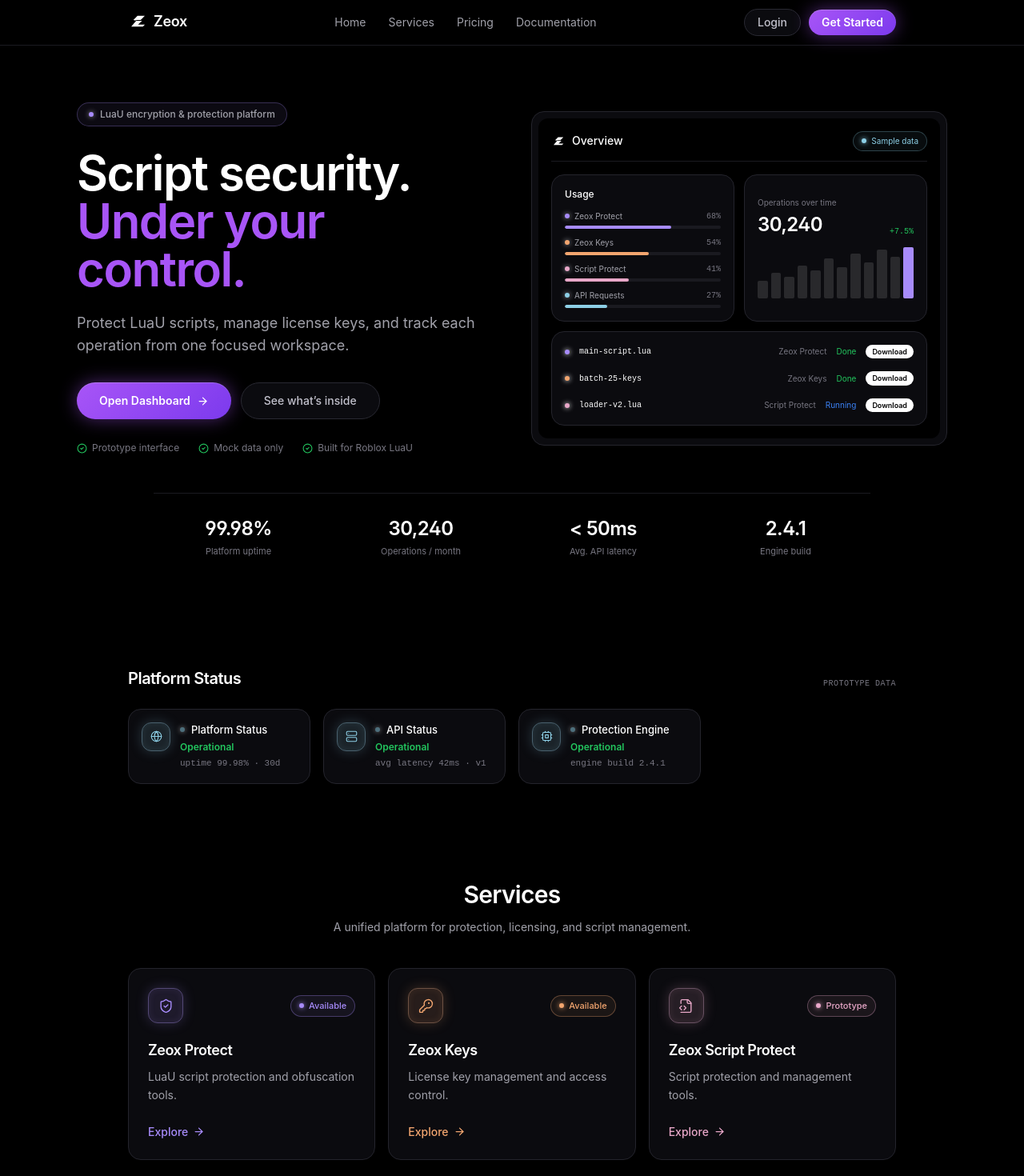
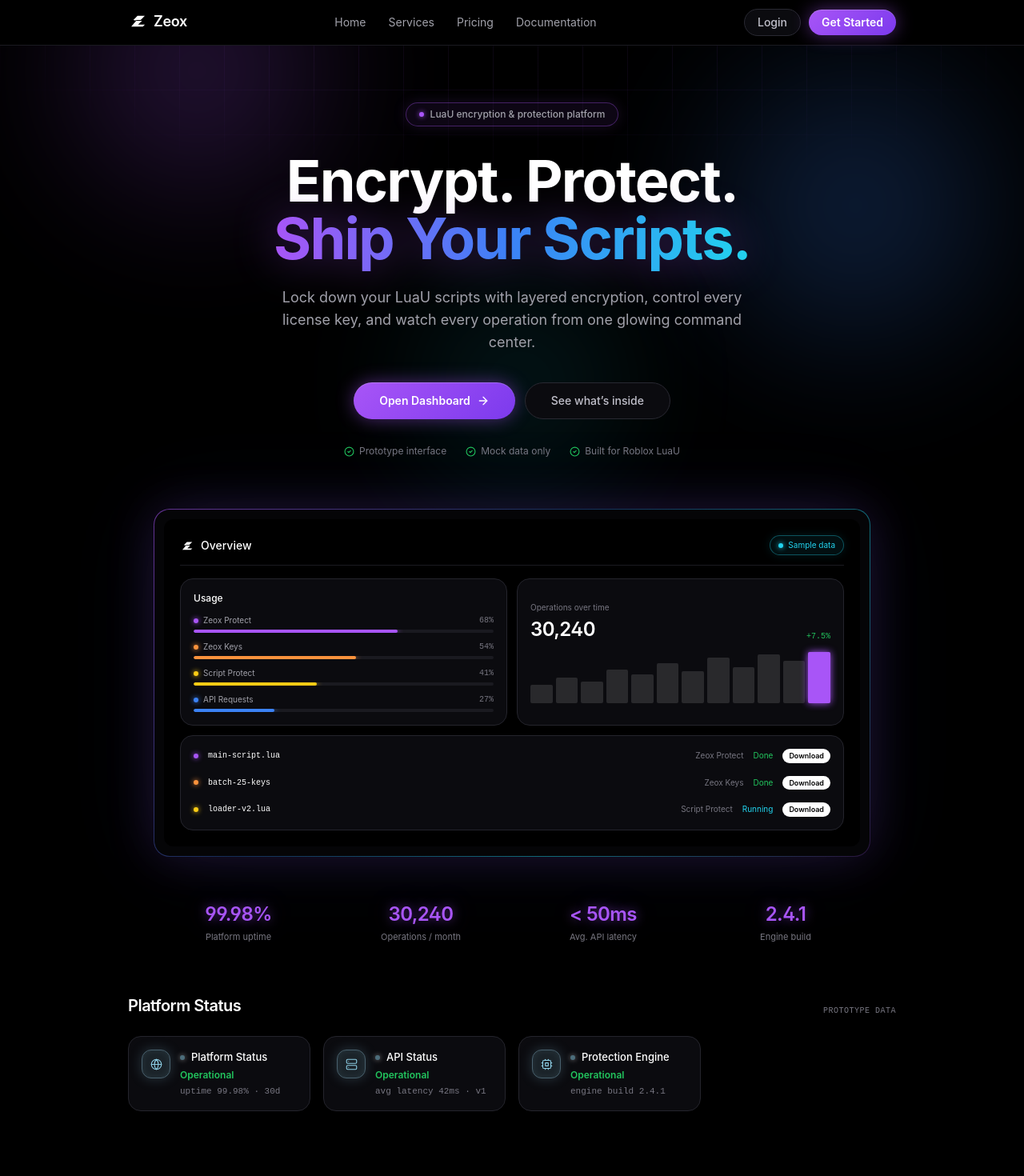
Before and after one commit to z-7z/Zeox, a React (Vite) app: page /#/ in a window 1280 px wide. Shown: the top 1470 px of the page at 80% size. Built offline with nearby package versions, Linux system fonts and the light colour scheme.

Commit message:
Rebuild landing: centered glowing hero, orbs + grid, gradient glow frame, neon accents

```diff
--- a/src/pages/Landing.tsx
+++ b/src/pages/Landing.tsx
@@ -18,11 +18,12 @@ import { ZeoxLogo } from '../components/ZeoxLogo';
 import { services, platformStatus } from '../data/mock';
 import { StatusCard } from '../components/StatusCard';
 
-const P = '#A78BFA';
-const G = '#F2A56F';
-const Y = '#E8A7C8';
-const BL = '#8DCFE6';
-const C = '#C4B5FD';
+const P = '#A855F7';
+const BL = '#3B82F6';
+const C = '#22D3EE';
+const G = '#22C55E';
+const Y = '#FACC15';
+const O = '#FB923C';
 
 const trustStats = [
   { value: '99.98%', label: 'Platform uptime' },
@@ -42,36 +43,36 @@ const whyItems = [
     icon: KeyRound,
     title: 'Total key control',
     description: 'Issue, scope, expire, and revoke license keys in seconds from one control surface.',
-    color: G,
+    color: O,
   },
   {
     icon: Gauge,
     title: 'Zero-lag pipeline',
-    description: 'A protection pipeline optimized for speed — secure your scripts without slowing down.',
+    description: 'A protection pipeline optimized for speed. Secure your scripts without slowing down.',
     color: C,
   },
 ];
 
 const features = [
   { icon: ShieldCheck, title: 'Script Protection', description: 'Multi-layer defenses for LuaU scripts.', color: P },
-  { icon: KeyRound, title: 'License System', description: 'Full lifecycle management for keys.', color: G },
+  { icon: KeyRound, title: 'License System', description: 'Full lifecycle management for keys.', color: O },
   { icon: Terminal, title: 'Developer Tools', description: 'A growing toolkit for daily work.', color: BL },
   { icon: LayoutDashboard, title: 'Unified Dashboard', description: 'Every service in one workspace.', color: Y },
   { icon: ActivityIcon, title: 'Live Activity', description: 'Operations and usage in real time.', color: C },
-  { icon: Zap, title: 'Fast Engine', description: 'Low-latency protection pipeline.', color: '#F2A56F' },
+  { icon: Zap, title: 'Fast Engine', description: 'Low-latency protection pipeline.', color: G },
 ];
 
 const heroBars = [35, 50, 42, 65, 55, 78, 62, 88, 70, 95, 82, 100];
 const heroUsage = [
   { label: 'Zeox Protect', pct: 68, color: P },
-  { label: 'Zeox Keys', pct: 54, color: G },
+  { label: 'Zeox Keys', pct: 54, color: O },
   { label: 'Script Protect', pct: 41, color: Y },
   { label: 'API Requests', pct: 27, color: BL },
 ];
 
 const previewRows = [
   { name: 'main-script.lua', service: 'Zeox Protect', status: 'Done', color: P },
-  { name: 'batch-25-keys', service: 'Zeox Keys', status: 'Done', color: G },
+  { name: 'batch-25-keys', service: 'Zeox Keys', status: 'Done', color: O },
   { name: 'loader-v2.lua', service: 'Script Protect', status: 'Running', color: Y },
 ];
 
@@ -82,45 +83,51 @@ export function Landing() {
     <div id="home" className="page-enter relative min-h-screen overflow-hidden bg-page">
       <NavigationBar />
 
-      {/* Hero */}
-      <section className="relative pt-24 pb-16 lg:pt-32 lg:pb-20">
-        <div className="mx-auto max-w-6xl px-5 lg:px-8">
-          <div className="grid items-center gap-12 lg:grid-cols-2">
-          <div className="fade-up max-w-xl text-center lg:text-left">
+      {/* ===== Hero ===== */}
+      <section className="relative pt-24 lg:pt-32">
+        {/* background: grid + glowing orbs */}
+        <div className="bg-grid pointer-events-none absolute inset-x-0 top-0 h-[560px]" />
+        <div className="orb h-72 w-72" style={{ ['--c' as any]: P, top: '-40px', left: '8%' }} />
+        <div className="orb h-80 w-80" style={{ ['--c' as any]: BL, top: '120px', right: '4%', animationDelay: '2.5s' }} />
+        <div className="orb h-56 w-56" style={{ ['--c' as any]: C, top: '380px', left: '42%', opacity: 0.14, animationDelay: '4s' }} />
+
+        <div className="relative mx-auto max-w-6xl px-5 lg:px-8">
+          <div className="fade-up mx-auto max-w-3xl text-center">
             <span
-              className="inline-flex items-center justify-center gap-2 rounded-full border px-3.5 py-1.5 text-xs font-medium text-txt-secondary lg:justify-start"
-              style={{
-                borderColor: 'rgba(167, 139, 250, 0.28)',
-                background: 'rgba(167, 139, 250, 0.07)',
-              }}
+              className="inline-flex items-center gap-2 rounded-full border px-4 py-1.5 text-xs font-medium text-txt-secondary"
+              style={{ borderColor: 'rgba(168, 85, 247, 0.35)', background: 'rgba(168, 85, 247, 0.08)', boxShadow: '0 0 18px rgba(168, 85, 247, 0.15)' }}
             >
-              <span className="status-dot" style={{ background: P }} />
+              <span className="status-dot" style={{ ['--dot' as any]: P, background: P }} />
               LuaU encryption &amp; protection platform
             </span>
 
-            <h1 className="mt-7 text-4xl font-semibold leading-[1.08] tracking-tight text-white sm:text-5xl lg:text-6xl">
-              Script security.
+            <h1 className="mt-8 text-4xl font-bold leading-[1.06] tracking-tight text-white sm:text-6xl lg:text-7xl">
+              Encrypt. Protect.
               <br />
-              <span className="text-accent-purple">
-                Under your control.
+              <span
+                className="bg-gradient-to-r from-neon-purple via-neon-blue to-neon-cyan bg-clip-text text-transparent"
+                style={{ filter: 'drop-shadow(0 0 28px rgba(168, 85, 247, 0.45))' }}
+              >
+                Ship Your Scripts.
               </span>
             </h1>
 
-            <p className="mx-auto mt-6 max-w-lg text-base leading-relaxed text-txt-secondary sm:text-lg lg:mx-0">
-              Protect LuaU scripts, manage license keys, and track each operation from one focused workspace.
+            <p className="mx-auto mt-6 max-w-xl text-base leading-relaxed text-txt-secondary sm:text-lg">
+              Lock down your LuaU scripts with layered encryption, control every license key,
+              and watch every operation from one glowing command center.
             </p>
 
-            <div className="mt-8 flex flex-wrap justify-center gap-3 lg:justify-start">
-              <Link to="/dashboard" className="btn-primary !px-7 !py-3">
+            <div className="mt-9 flex flex-wrap justify-center gap-3">
+              <Link to="/dashboard" className="btn-primary !px-8 !py-3">
                 Open Dashboard
-                <ArrowRight size={15} />
+                <ArrowRight size={16} />
               </Link>
-              <a href="#services" className="btn-ghost !px-7 !py-3">
-                See what’s inside
+              <a href="#services" className="btn-ghost !px-8 !py-3">
+                See what&rsquo;s inside
               </a>
             </div>
 
-            <div className="mt-7 flex flex-wrap justify-center gap-x-6 gap-y-2 lg:justify-start">
+            <div className="mt-8 flex flex-wrap justify-center gap-x-6 gap-y-2">
               {checks.map((c) => (
                 <span key={c} className="flex items-center gap-1.5 text-xs text-txt-muted">
                   <CheckCircle2 size={13} className="text-accent-green" />
@@ -130,10 +137,11 @@ export function Landing() {
             </div>
           </div>
 
-          {/* Dashboard preview */}
-          <div className="fade-up mt-10 w-full lg:mt-0" style={{ animationDelay: '100ms' }}>
-            <div className="card p-2">
-              <div className="rounded-xl bg-page p-4">
+          {/* Dashboard preview in a glowing gradient frame */}
+          <div className="fade-up relative mx-auto mt-16 max-w-4xl" style={{ animationDelay: '120ms' }}>
+            <div className="glow-frame">
+              <div className="rounded-[1.2rem] bg-panel p-2 sm:p-3">
+                <div className="rounded-xl bg-page p-4 sm:p-5">
                   <div className="flex items-center justify-between border-b border-line-soft pb-3">
                     <div className="flex items-center gap-2.5">
                       <ZeoxLogo size={16} className="text-white" />
@@ -141,9 +149,9 @@ export function Landing() {
                     </div>
                     <span
                       className="inline-flex items-center gap-1.5 rounded-full border px-2.5 py-1 text-[10px]"
-                    style={{ borderColor: 'rgba(141,207,230,0.28)', color: '#8DCFE6', background: 'rgba(141,207,230,0.06)' }}
+                      style={{ borderColor: 'rgba(34,211,238,0.35)', color: C, background: 'rgba(34,211,238,0.07)', boxShadow: '0 0 12px rgba(34,211,238,0.12)' }}
                     >
-                    <span className="status-dot" style={{ background: BL }} />
+                      <span className="status-dot" style={{ ['--dot' as any]: C, background: C }} />
                       Sample data
                     </span>
                   </div>
@@ -156,7 +164,7 @@ export function Landing() {
                           <div key={u.label}>
                             <div className="flex items-center justify-between text-[10px]">
                               <span className="flex items-center gap-1.5 text-txt-secondary">
-                              <span className="status-dot" style={{ background: u.color }} />
+                                <span className="status-dot" style={{ ['--dot' as any]: u.color, background: u.color }} />
                                 {u.label}
                               </span>
                               <span className="font-mono text-txt-muted">{u.pct}%</span>
@@ -164,7 +172,7 @@ export function Landing() {
                             <div className="mt-1 h-1 overflow-hidden rounded-full bg-line-soft">
                               <div
                                 className="h-full rounded-full"
-                              style={{ width: u.pct + '%', background: u.color }}
+                                style={{ width: u.pct + '%', background: u.color, boxShadow: '0 0 8px ' + u.color }}
                               />
                             </div>
                           </div>
@@ -188,6 +196,7 @@ export function Landing() {
                             style={{
                               height: h + '%',
                               background: i === heroBars.length - 1 ? P : 'rgba(255,255,255,0.12)',
+                              boxShadow: i === heroBars.length - 1 ? '0 0 10px ' + P : 'none',
                             }}
                           />
                         ))}
@@ -198,10 +207,10 @@ export function Landing() {
                   <div className="card mt-3 p-2">
                     {previewRows.map((r, i) => (
                       <div key={i} className="flex items-center gap-3 rounded-lg px-2 py-2">
-                      <span className="status-dot" style={{ background: r.color }} />
+                        <span className="status-dot" style={{ ['--dot' as any]: r.color, background: r.color }} />
                         <span className="flex-1 truncate font-mono text-[10px] text-txt-primary">{r.name}</span>
                         <span className="hidden text-[10px] text-txt-muted sm:block">{r.service}</span>
-                      <span className={'text-[10px] ' + (r.status === 'Running' ? 'text-accent-blue' : 'text-accent-green')}>
+                        <span className={'text-[10px] ' + (r.status === 'Running' ? 'text-accent-cyan' : 'text-accent-green')}>
                           {r.status}
                         </span>
                         <span className="rounded-full bg-white px-2 py-0.5 text-[9px] font-semibold text-black">Download</span>
@@ -211,13 +220,13 @@ export function Landing() {
                 </div>
               </div>
             </div>
+          </div>
 
-          </div>
-          {/* Prototype metrics */}
-          <div className="fade-up mx-auto mt-12 grid max-w-4xl grid-cols-2 gap-4 border-t border-line-soft pt-7 sm:grid-cols-4" style={{ animationDelay: '180ms' }}>
+          {/* Trust stats */}
+          <div className="fade-up mx-auto mt-14 grid max-w-4xl grid-cols-2 gap-4 sm:grid-cols-4" style={{ animationDelay: '200ms' }}>
             {trustStats.map((s) => (
               <div key={s.label} className="text-center">
-                <p className="text-xl font-semibold tracking-tight text-white sm:text-2xl">{s.value}</p>
+                <p className="glow-text text-xl font-semibold tracking-tight sm:text-2xl" style={{ ['--c' as any]: P }}>{s.value}</p>
                 <p className="mt-1 text-[11px] text-txt-muted">{s.label}</p>
               </div>
             ))}
@@ -225,8 +234,8 @@ export function Landing() {
         </div>
       </section>
 
-      {/* Platform status */}
-      <section id="status" className="relative py-14">
+      {/* ===== Platform status ===== */}
+      <section id="status" className="relative py-16">
         <div className="mx-auto max-w-5xl px-5 lg:px-8">
           <div className="mb-6 flex items-end justify-between">
             <h2 className="text-xl font-semibold tracking-tight text-white">Platform Status</h2>
@@ -240,7 +249,7 @@ export function Landing() {
         </div>
       </section>
 
-      {/* Services */}
+      {/* ===== Services ===== */}
       <section id="services" className="py-16">
         <div className="mx-auto max-w-5xl px-5 lg:px-8">
           <div className="mx-auto max-w-xl text-center">
@@ -251,7 +260,7 @@ export function Landing() {
           </div>
           <div className="mt-10 grid gap-4 md:grid-cols-3">
             {services.map((s, i) => {
-              const colors = [P, G, Y];
+              const colors = [P, O, C];
               const c = colors[i % colors.length];
               return (
                 <GlassCard key={s.name} hover className="group h-full">
@@ -262,13 +271,9 @@ export function Landing() {
                       </span>
                       <span
                         className="inline-flex items-center gap-1.5 rounded-full border px-2.5 py-1 text-[11px] font-medium"
-                        style={{
-                          borderColor: c + '55',
-                          color: c,
-                          background: c + '12',
-                        }}
+                        style={{ borderColor: c + '55', color: c, background: c + '12' }}
                       >
-                        <span className="status-dot" style={{ background: c }} />
+                        <span className="status-dot" style={{ ['--dot' as any]: c, background: c }} />
                         {s.status}
                       </span>
                     </div>
@@ -280,10 +285,7 @@ export function Landing() {
                       style={{ color: c }}
                     >
                       Explore
-                      <ArrowRight
-                        size={15}
-                        className="transition-transform duration-200 group-hover:translate-x-1"
-                      />
+                      <ArrowRight size={15} className="transition-transform duration-200 group-hover:translate-x-1" />
                     </Link>
                   </div>
                 </GlassCard>
@@ -293,7 +295,7 @@ export function Landing() {
         </div>
       </section>
 
-      {/* Why Zeox */}
+      {/* ===== Why Zeox ===== */}
       <section id="why" className="py-16">
         <div className="mx-auto max-w-5xl px-5 lg:px-8">
           <h2 className="text-3xl font-semibold tracking-tight text-white">Why Zeox</h2>
@@ -316,7 +318,7 @@ export function Landing() {
         </div>
       </section>
 
-      {/* Platform features */}
+      {/* ===== Features ===== */}
       <section id="features" className="py-16">
         <div className="mx-auto max-w-5xl px-5 lg:px-8">
           <h2 className="text-3xl font-semibold tracking-tight text-white">Platform Features</h2>
@@ -336,7 +338,7 @@ export function Landing() {
         </div>
       </section>
 
-      {/* Developer experience */}
+      {/* ===== Developer experience ===== */}
       <section id="developers" className="py-16">
         <div className="mx-auto max-w-5xl px-5 lg:px-8">
           <GlassCard>
@@ -356,16 +358,14 @@ export function Landing() {
               </div>
               <div
                 className="rounded-xl border p-5 font-mono text-xs leading-6"
-                style={{ borderColor: 'rgba(141,207,230,0.22)', background: '#050507' }}
+                style={{ borderColor: 'rgba(34,211,238,0.25)', background: '#050507', boxShadow: '0 0 30px rgba(34,211,238,0.06) inset' }}
               >
                 <p className="text-txt-muted">$ zeox encrypt ./script.lua</p>
-                <p className="text-white">✓ encrypted · 128 KB → 121 KB</p>
+                <p className="text-accent-green">✓ encrypted · 128 KB → 121 KB</p>
                 <p className="text-txt-muted">$ zeox keys create --batch 25</p>
-                <p className="text-white">✓ 25 keys issued</p>
+                <p className="text-accent-green">✓ 25 keys issued</p>
                 <p className="text-txt-muted">$ zeox status</p>
-                <p className="text-accent-blue">
-                  ✓ sample status: operational
-                </p>
+                <p className="text-accent-cyan">✓ sample status: operational</p>
                 <p className="mt-2 text-[10px] text-txt-muted">// illustrative prototype output</p>
               </div>
             </div>
@@ -373,11 +373,12 @@ export function Landing() {
         </div>
       </section>
 
-      {/* Final CTA */}
+      {/* ===== Final CTA ===== */}
       <section id="pricing" className="relative py-24">
+        <div className="orb h-64 w-64" style={{ ['--c' as any]: P, bottom: '-60px', left: '30%', opacity: 0.12 }} />
         <div className="relative mx-auto max-w-3xl px-5 text-center lg:px-8">
           <h2 className="text-3xl font-semibold tracking-tight text-white sm:text-4xl">
-            Ready to build on <span className="text-accent-purple">Zeox</span>?
+            Ready to build on <span className="glow-text" style={{ ['--c' as any]: P }}>Zeox</span>?
           </h2>
           <p className="mx-auto mt-4 max-w-md text-sm leading-relaxed text-txt-secondary">
             Join the platform and take control of your scripts, keys, and services.
```
Lines whose indentation alone changed are shown as unchanged.
